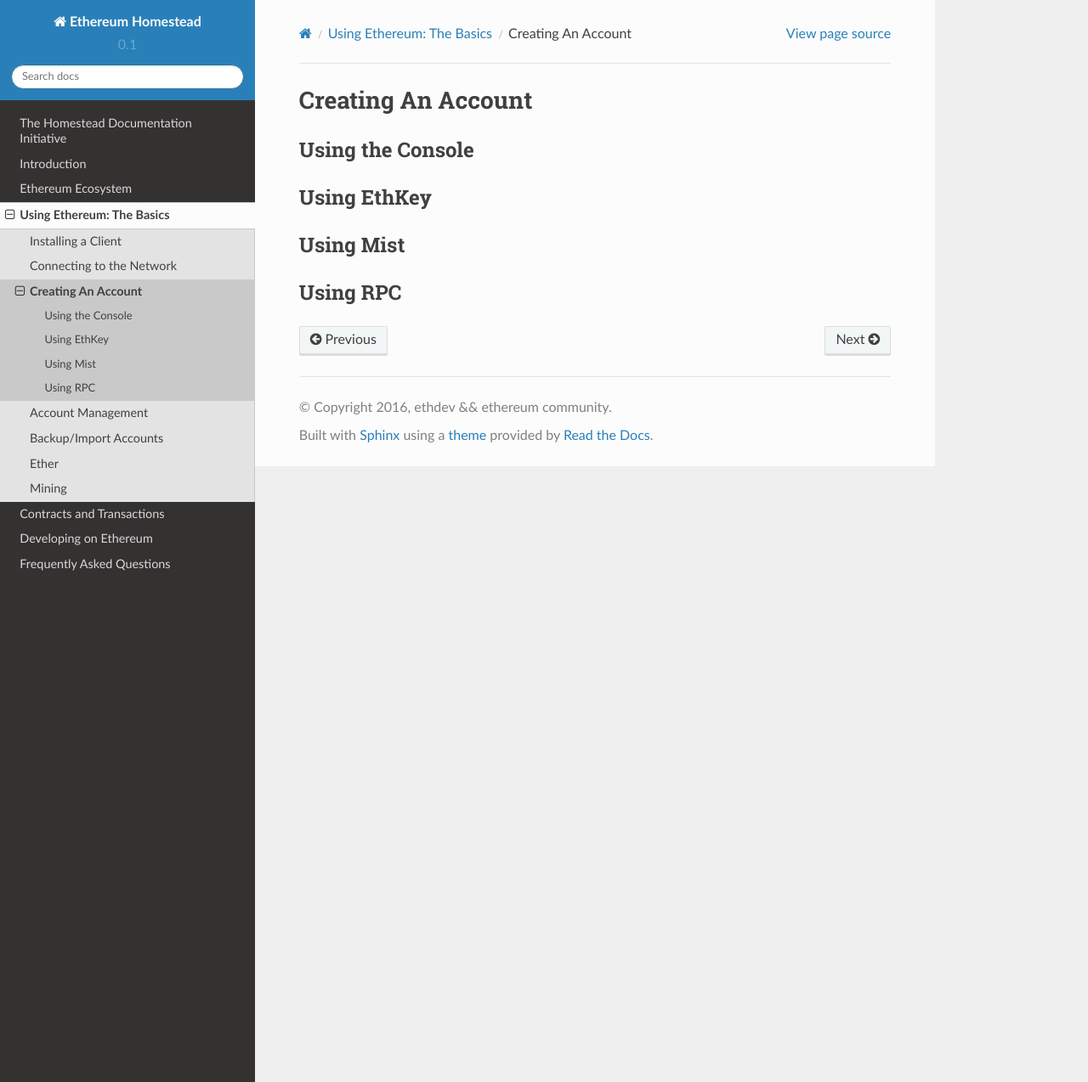
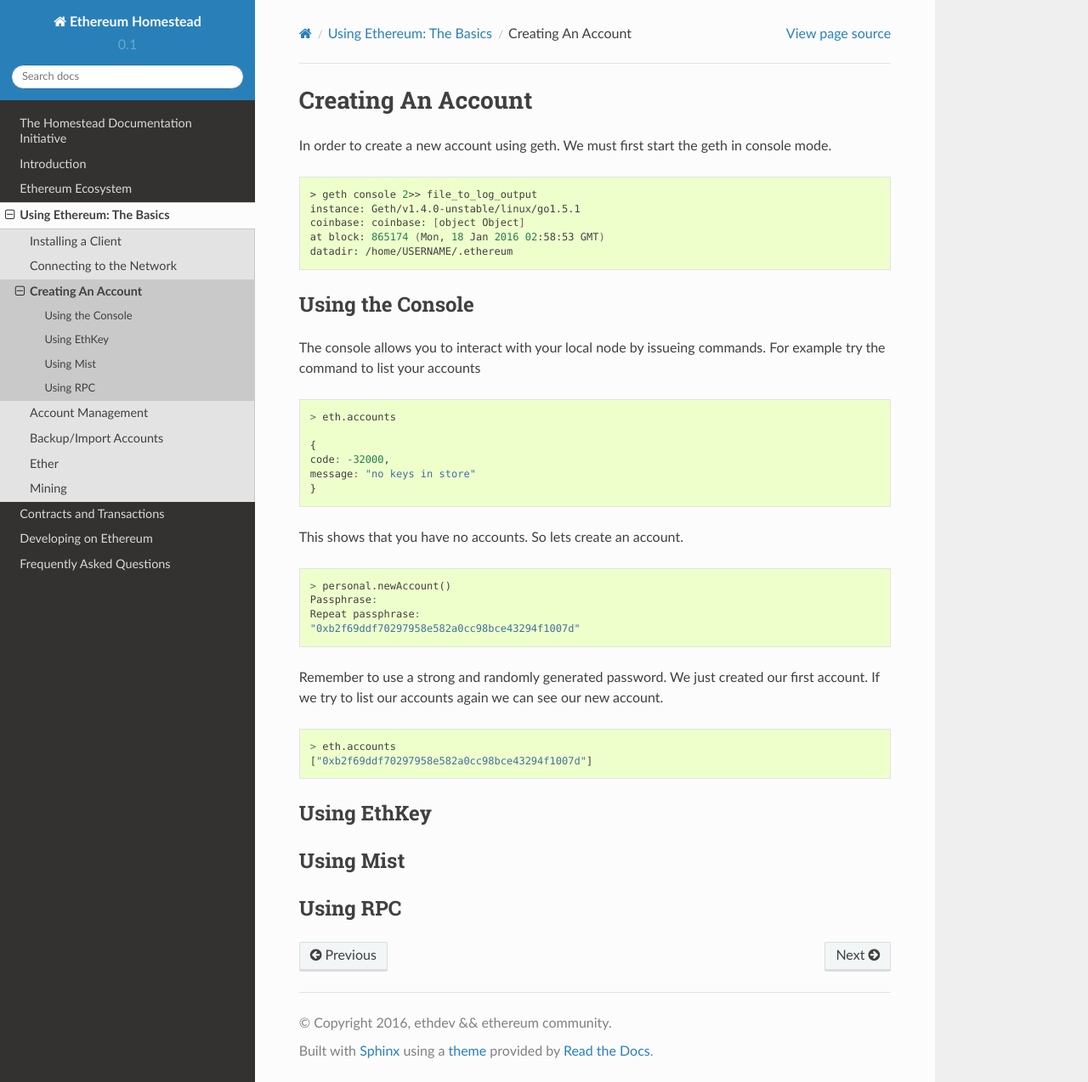
Before and after one commit to ethereum/homestead-guide, a Sphinx documentation site: the page built from source/using-ethereum-the-basics/creating-an-account.rst, in a window 1280 px wide and 1274 px high. Shown: the whole window at 85% size. Built offline with Sphinx 7.4.7 and the Read the Docs theme 2.0.0, drawn with Linux system fonts in a browser that asks for light colours.

Commit message:
Added to the Creating An Account section

```diff
--- a/source/introduction/contributors.rst
+++ b/source/introduction/contributors.rst
@@ -13,3 +13,5 @@
 Taylor Gerring
 
 Alex van de Sande
+
+Colm Ragu
--- a/source/using-ethereum-the-basics/creating-an-account.rst
+++ b/source/using-ethereum-the-basics/creating-an-account.rst
@@ -1,9 +1,45 @@
 ********************************************************************************
 Creating An Account
 ********************************************************************************
+In order to create a new account using geth. We must first start the geth in console mode.
+
+.. code-block:: Bash
+
+  > geth console 2>> file_to_log_output
+  instance: Geth/v1.4.0-unstable/linux/go1.5.1
+  coinbase: coinbase: [object Object]
+  at block: 865174 (Mon, 18 Jan 2016 02:58:53 GMT)
+  datadir: /home/USERNAME/.ethereum
 
 Using the Console
 ================================================================================
+The console allows you to interact with your local node by issueing commands. For example try the command to list your accounts
+
+
+.. code-block:: Javascript
+
+  > eth.accounts
+
+  {
+  code: -32000,
+  message: "no keys in store"
+  }
+
+This shows that you have no accounts. So lets create an account.
+
+.. code-block:: Javascript
+
+  > personal.newAccount()
+  Passphrase:
+  Repeat passphrase:
+  "0xb2f69ddf70297958e582a0cc98bce43294f1007d"
+
+Remember to use a strong and randomly generated password. We just created our first account. If we try to list our accounts again we can see our new account.
+
+.. code-block:: Javascript
+
+  > eth.accounts
+  ["0xb2f69ddf70297958e582a0cc98bce43294f1007d"]
 
 Using EthKey
 ================================================================================
```
